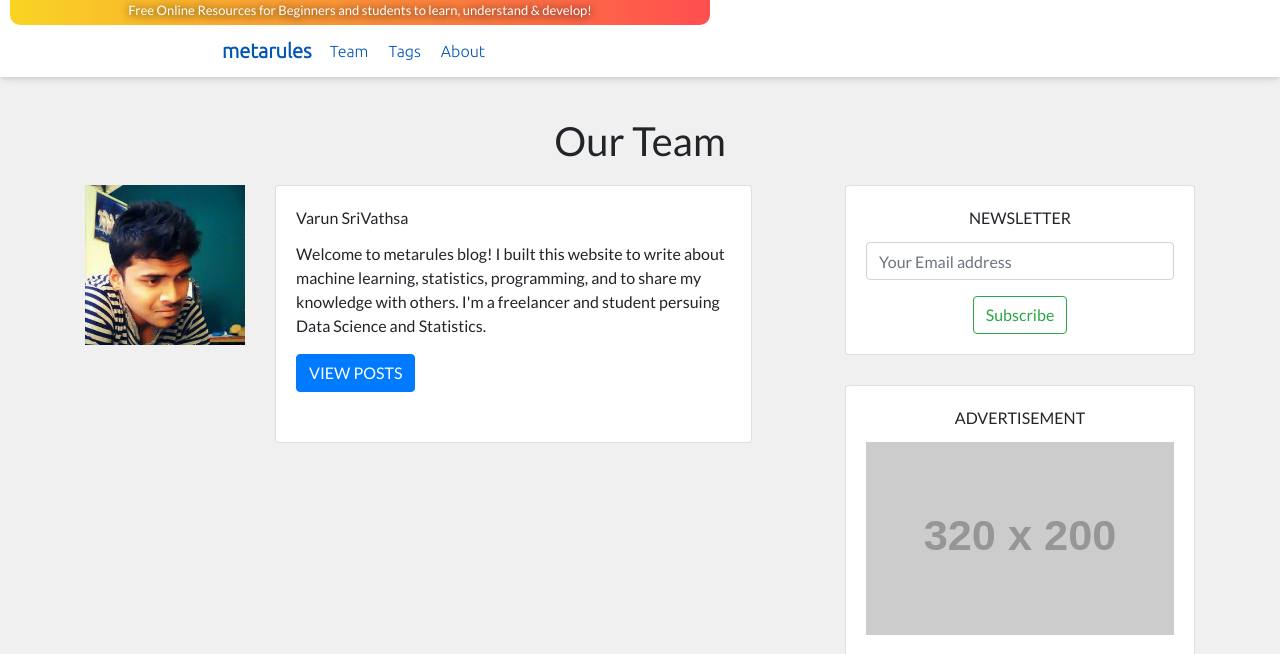
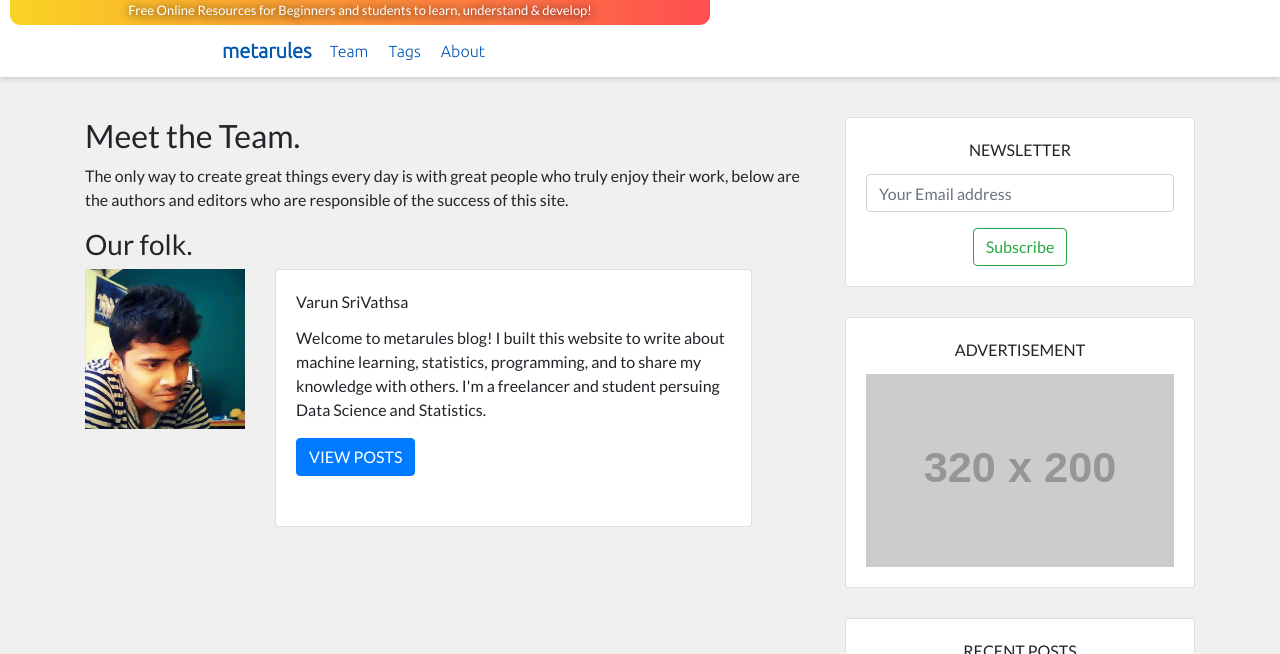
Before and after one commit to NXture/metarules-blog, a Gatsby site: page /team in a window 1280 px wide. Shown: the top 654 px of the page. Built offline with nearby package versions, Linux system fonts and the light colour scheme; Gatsby itself is replaced by a stand-in of ours; placeholder pictures from the web are drawn by us.

Commit message:
edited teams page

```diff
--- a/gatsby-config.js
+++ b/gatsby-config.js
@@ -42,5 +42,6 @@ module.exports = {
     // this (optional) plugin enables Progressive Web App + Offline functionality
     // To learn more, visit: https://gatsby.dev/offline
     // `gatsby-plugin-offline`,
+
   ],
 }
--- a/src/pages/team.js
+++ b/src/pages/team.js
@@ -8,8 +8,17 @@ import VarunImage from "../images/varun.jpg"
 import { slugify } from "../utils/utilityFunctions"
 
 const TeamPage = () => (
-  <Layout pageTitle="Our Team">
+  <Layout>
     <Seo title="Team" keywords={[`gatsby`, `application`, `react`]} />
+    <div className="teams-container">
+      <div className="teams">
+        <h2>Meet the Team.</h2>
+        <p>
+          The only way to create great things every day is with great people who
+          truly enjoy their work, below are the authors and editors who are
+          responsible of the success of this site.
+        </p>
+        <h3>Our folk.</h3>
         <Row className="md-4">
           <div className="col-md-3">
             <img
@@ -34,6 +43,8 @@ const TeamPage = () => (
             </Card>
           </div>
         </Row>
+      </div>
+    </div>
   </Layout>
 )
 
--- a/src/styles/layout.css
+++ b/src/styles/layout.css
@@ -1,7 +1,8 @@
 @import url("https://fonts.googleapis.com/css2?family=Ubuntu:wght@300&display=swap");
 
 .blog-intro,
-.tags {
+.tags,
+.teams {
   display: flex;
   flex-direction: column;
   align-items: center;
@@ -19,7 +20,8 @@
 }
 
 .blog-intro-container,
-.tags-container {
+.tags-container,
+.teams-container {
   padding: 0rem 0rem 2rem 0rem;
 }
 
```
Lines whose indentation alone changed are shown as unchanged.
